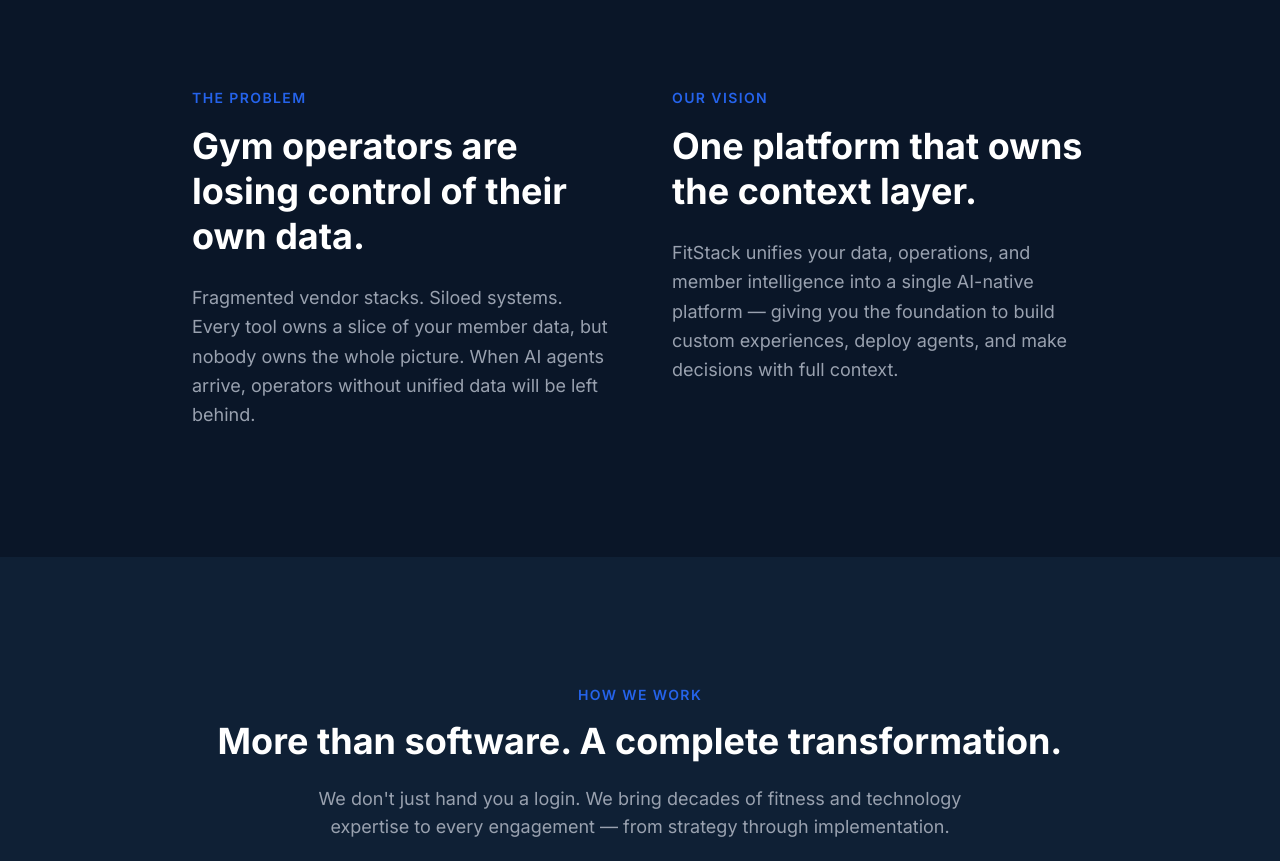
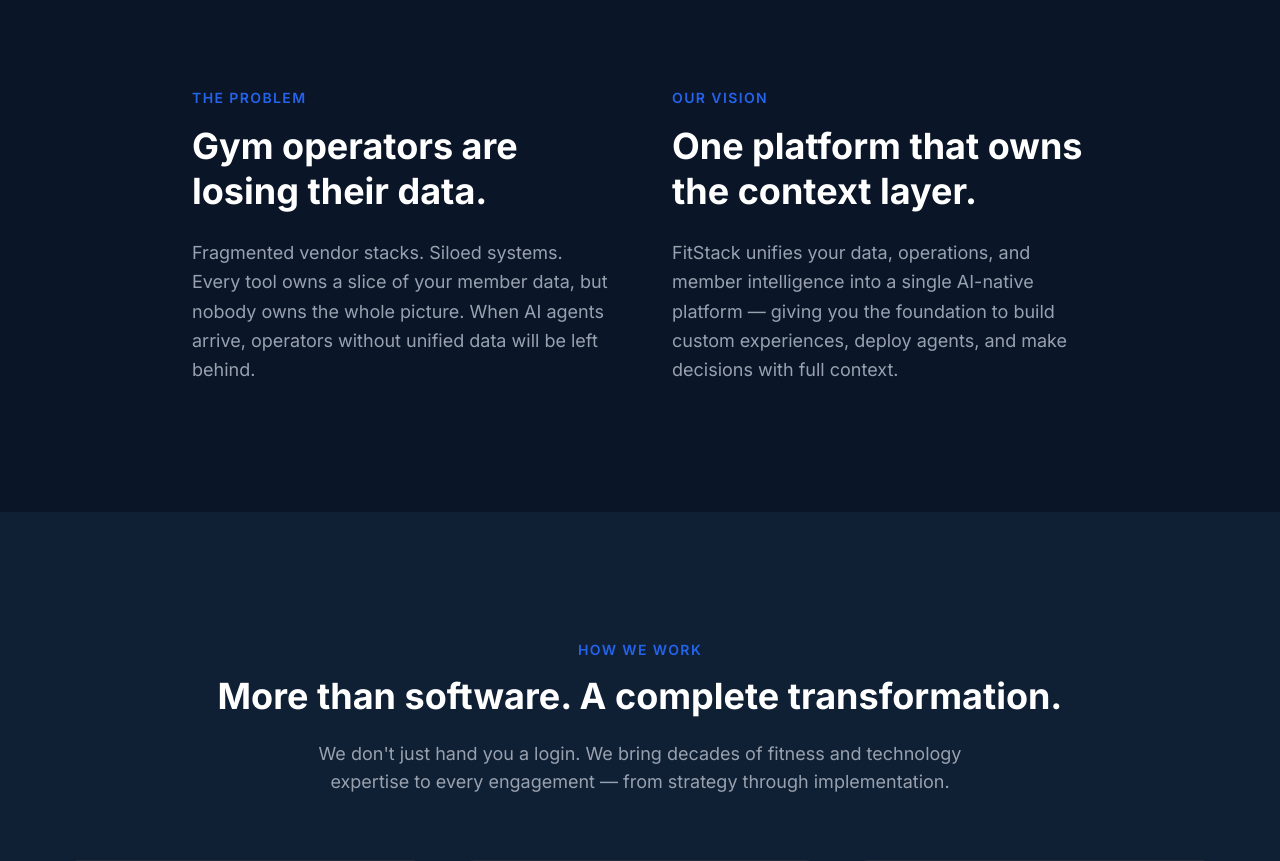
Before and after one commit to fitstack-ai/website, a Next.js app: page / in a window 1280 px wide. Shown: the part 840-1701 px from the top of the page. Built offline with nearby package versions, Linux system fonts and the light colour scheme.

Commit message:
Shorten Problem heading to match Vision heading line count

```diff
--- a/src/app/page.tsx
+++ b/src/app/page.tsx
@@ -92,7 +92,7 @@
                 The Problem
               </p>
               <h2 className="text-3xl sm:text-4xl font-bold mb-6 leading-tight">
-                Gym operators are losing control of their own data.
+                Gym operators are losing their data.
               </h2>
               <p className="text-gray-400 text-lg leading-relaxed">
                 Fragmented vendor stacks. Siloed systems. Every tool owns a
```
